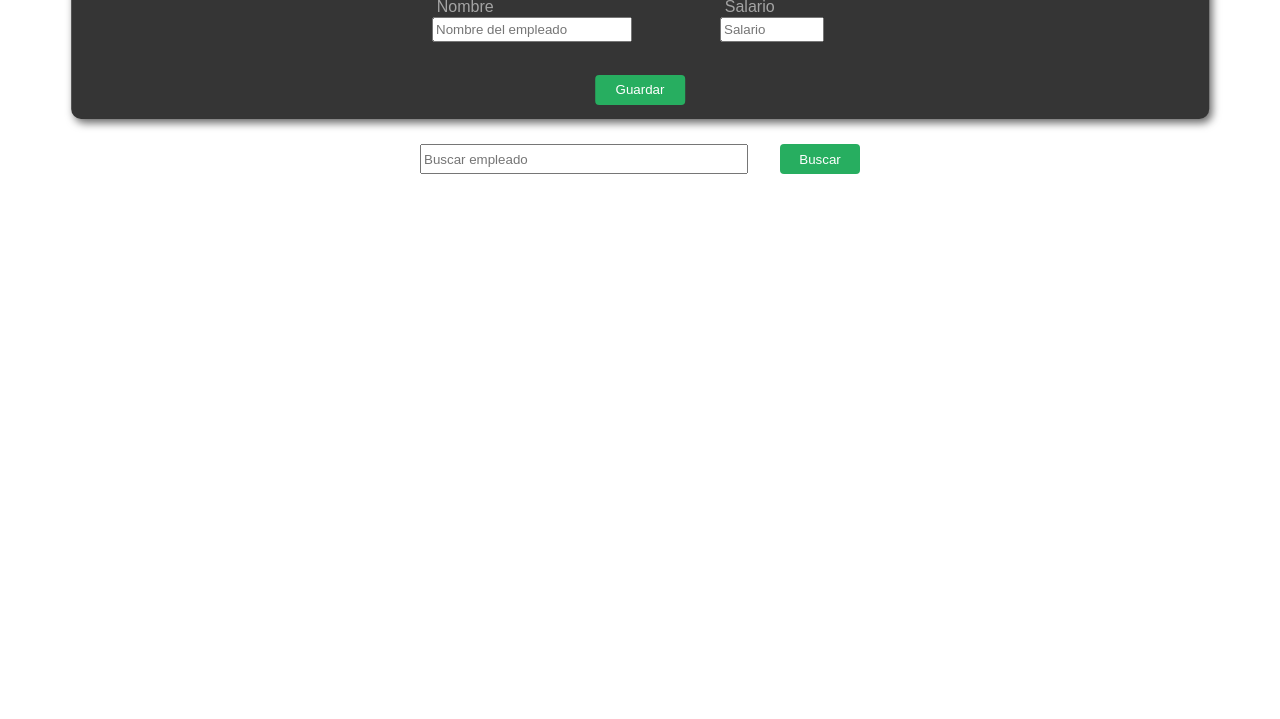
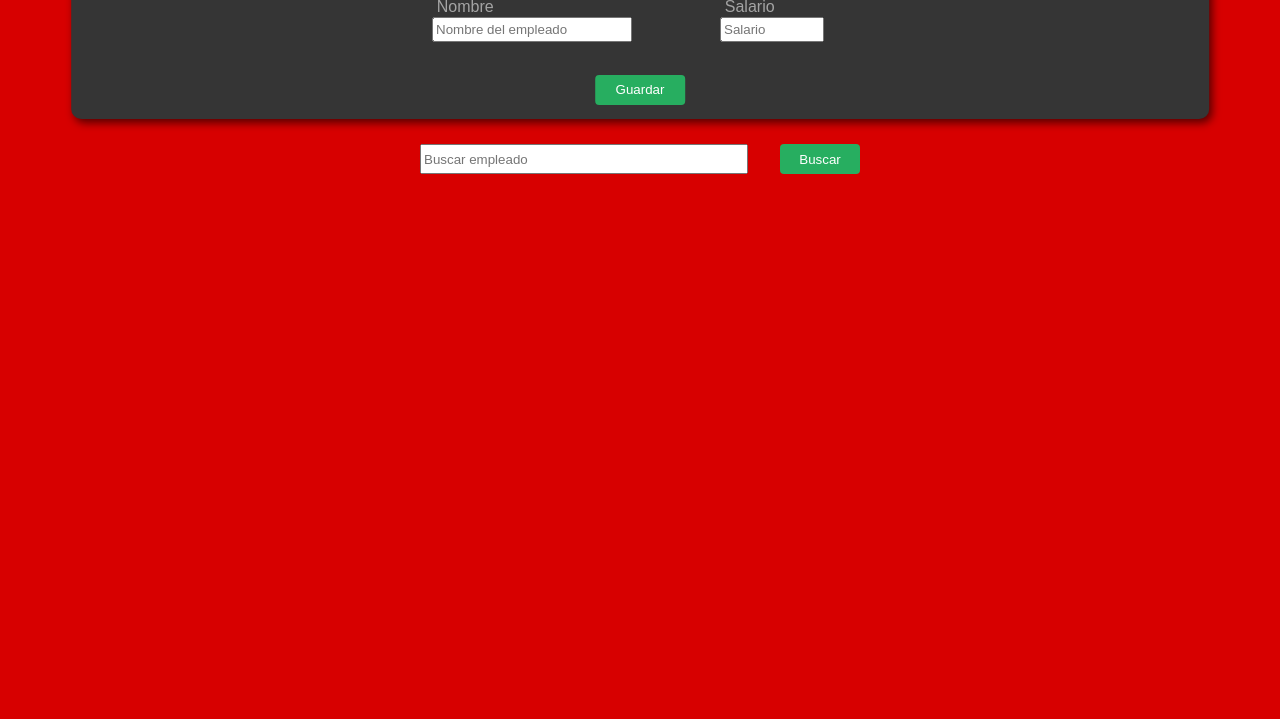
Before and after one commit to ArenillasFelipe/ing-sw3, a website: page frontend/index.html in a window 1280 px wide. Shown: the part 81-800 px from the top of the page. Drawn offline with Linux system fonts and the light colour scheme; no server answers.

Commit message:
cambio color de fondo para probar release automatico

```diff
--- a/frontend/index.css
+++ b/frontend/index.css
@@ -1,5 +1,6 @@
 body {
     font-family: sans-serif;
+    background-color: #D70000;
 }
 
 
```
Also changed, not shown: .github/workflows/build.yml.
